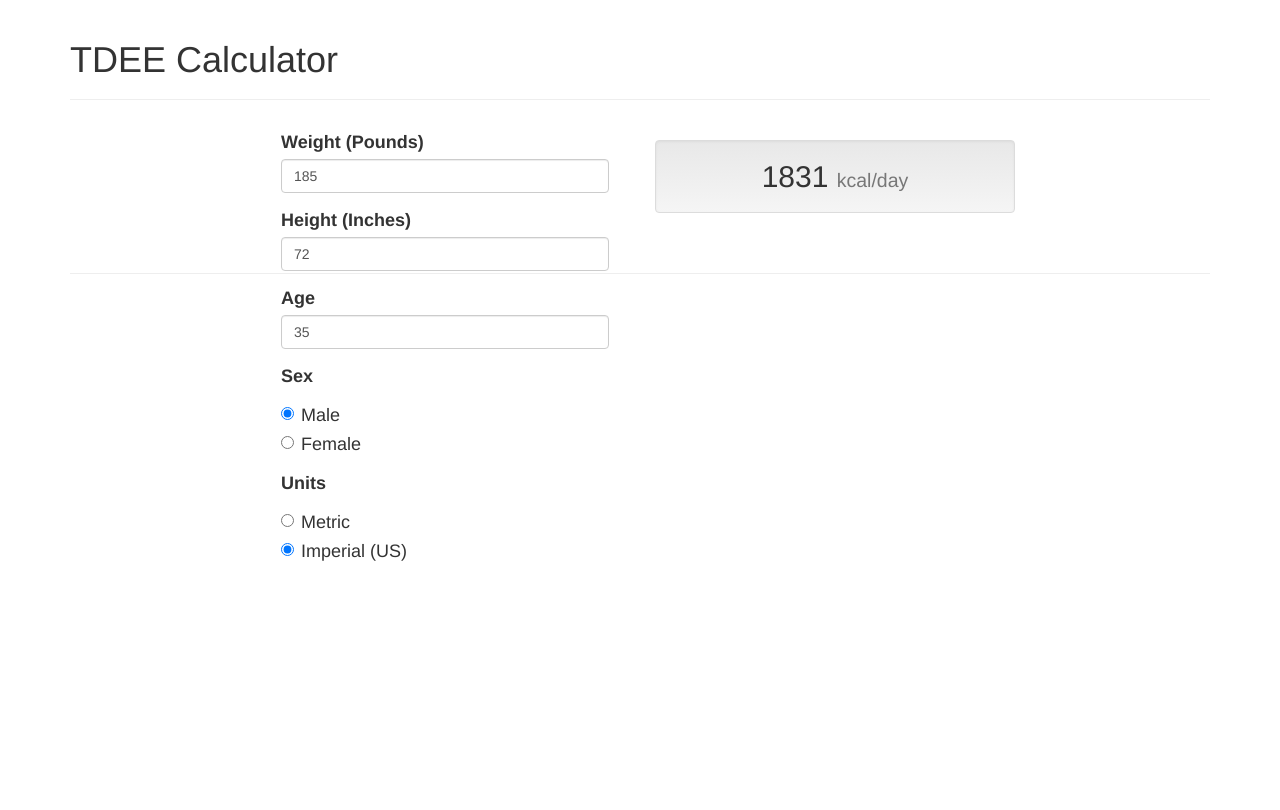
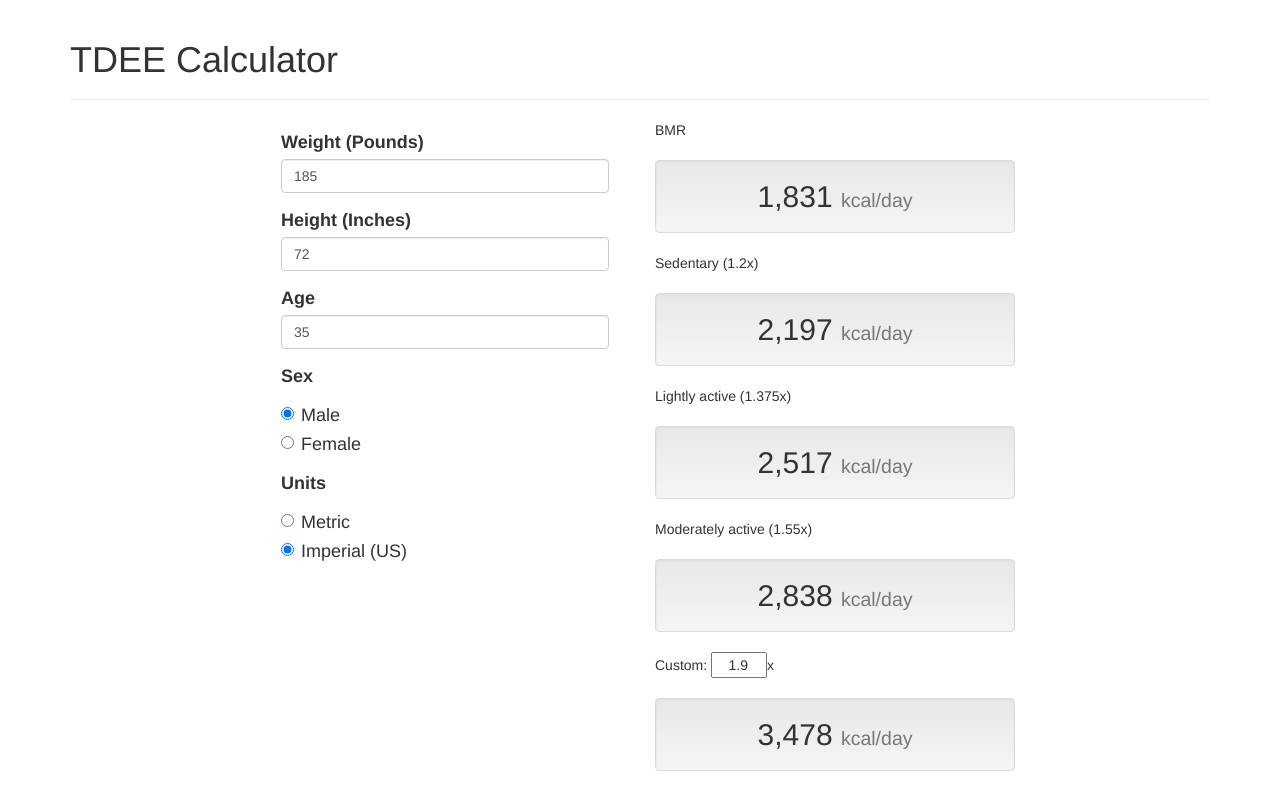
Before and after one commit to oremj/tdeecalc, a website: page app/index.html in a window 1280 px wide. Shown: the top 810 px of the page. Drawn offline with nearby package versions, Linux system fonts and the light colour scheme.

Commit message:
feat(*): add activity multipliers

```diff
--- a/app/index.html
+++ b/app/index.html
@@ -62,7 +62,16 @@
                     </form>
                 </div>
                 <div class="col-sm-4">
-                    <p class="well h2 text-center">{{tdeeRes}} <small>kcal/day</small></p>
+                    BMR
+                    <p class="well h2 text-center">{{bmr | number: 0}} <small>kcal/day</small></p>
+                    Sedentary (1.2x)
+                    <p class="well h2 text-center">{{bmr * 1.2 | number: 0}} <small>kcal/day</small></p>
+                    Lightly active (1.375x)
+                    <p class="well h2 text-center">{{bmr * 1.375 | number: 0}} <small>kcal/day</small></p>
+                    Moderately active (1.55x)
+                    <p class="well h2 text-center">{{bmr * 1.55 | number: 0}} <small>kcal/day</small></p>
+                    Custom: <input class="small-input" step="0.1" type="number" ng-model="customMultiplier">x
+                    <p class="well h2 text-center">{{bmr * customMultiplier | number: 0}} <small>kcal/day</small></p>
                 </div>
             </div>
         </div>
--- a/app/site.css
+++ b/app/site.css
@@ -3,3 +3,8 @@
     margin-top: 40px;
     border-top: 1px solid #EEE;
 }
+
+.small-input {
+    width: 4em;
+    text-align: right;
+}
--- a/app/tdee.js
+++ b/app/tdee.js
@@ -1,5 +1,6 @@
 angular.module('tdee', []).controller('TdeeCtrl', function($scope, $locale) {
-    $scope.tdeeRes = 0;
+    $scope.bmr = 0;
+    $scope.customMultiplier = 1.9;
 
     $scope.age = 35;
     $scope.height = 72;
@@ -35,7 +36,7 @@ angular.module('tdee', []).controller('TdeeCtrl', function($scope, $locale) {
 
         var weight = $scope.lbToKg($scope.weight);
         var height = $scope.inToCm($scope.height);
-        $scope.tdeeRes = Math.round(10 * weight + 6.25 * height - 5 * $scope.age + $scope.sexWeight());
+        $scope.bmr = 10 * weight + 6.25 * height - 5 * $scope.age + $scope.sexWeight();
     };
 
     $scope.setUnits();
```
